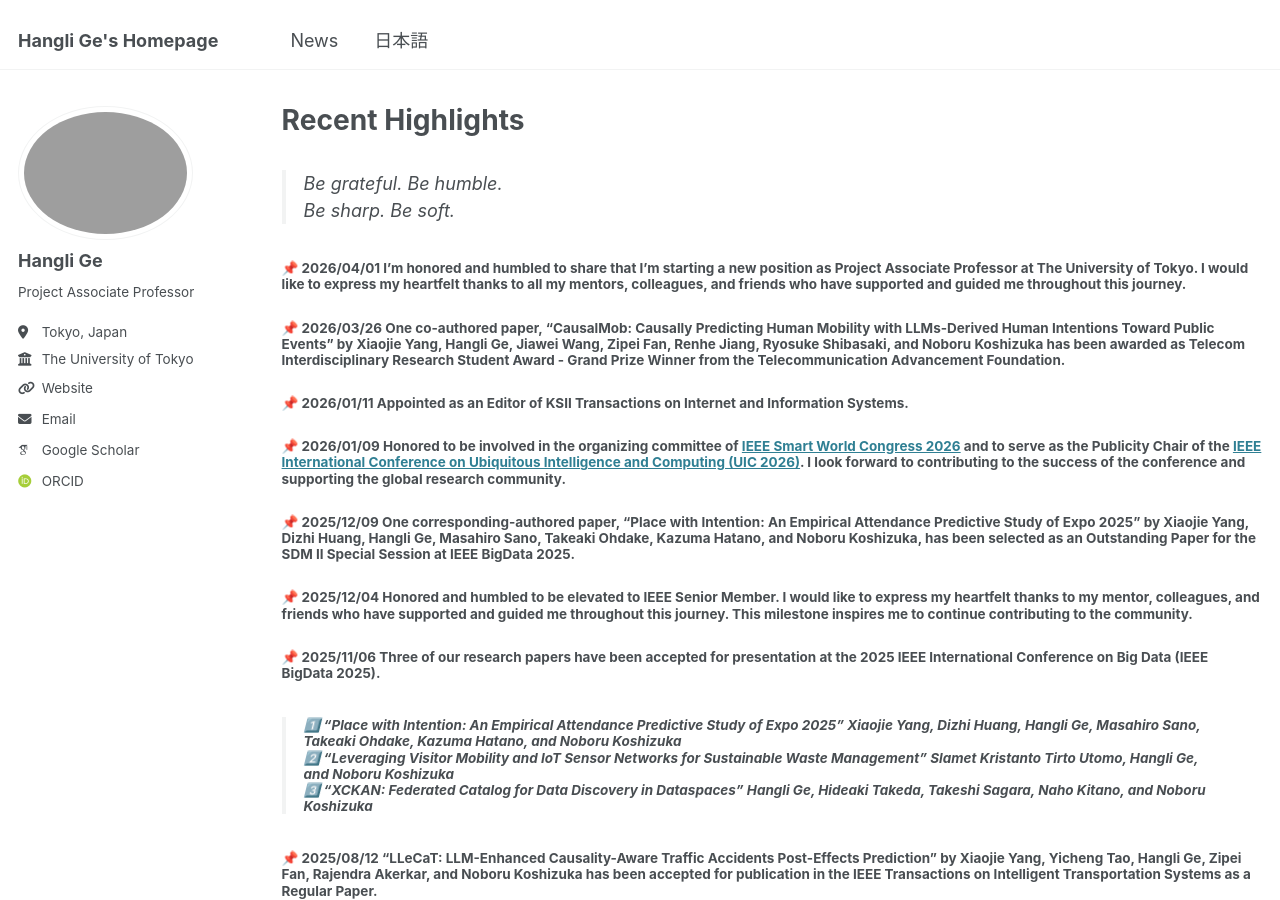
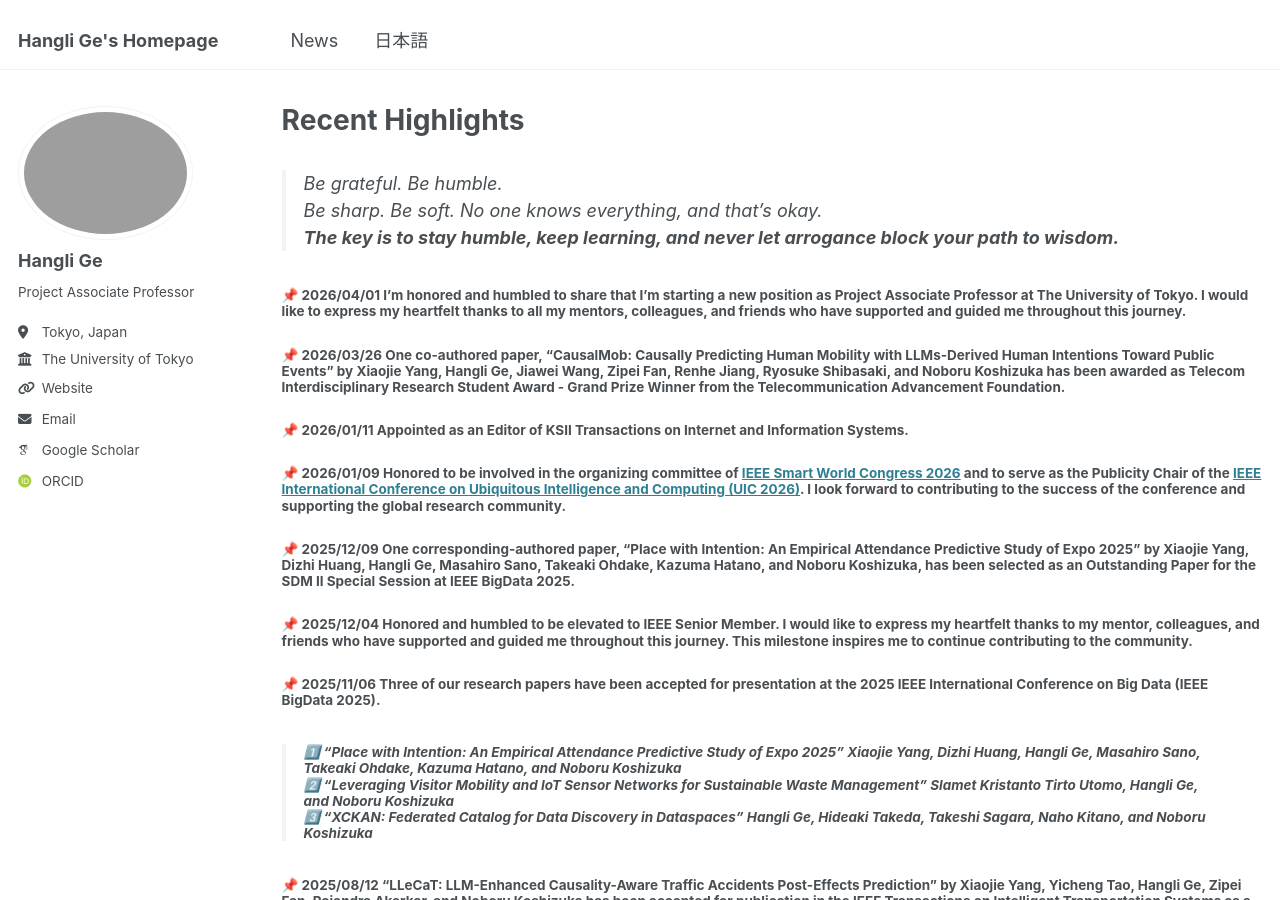
Before and after one commit to christie888/christie888.github.io, a Jekyll site: the page built from _pages/post.md, in a window 1280 px wide and 900 px high. Built offline with Jekyll 4.4.1, drawn with Linux system fonts in a browser that asks for light colours; some web fonts are replaced.

Commit message:
Update post.md

```diff
--- a/_pages/post.md
+++ b/_pages/post.md
@@ -6,6 +6,8 @@
 
 >Be grateful. Be humble.
 <br>Be sharp. Be soft.
+> No one knows everything, and that's okay.<br>
+**The key is to stay humble, keep learning, and never let arrogance block your path to wisdom.**
 
 
 ##### 📌 2026/04/01 I’m honored and humbled to share that I’m starting a new position as Project Associate Professor at The University of Tokyo. I would like to express my heartfelt thanks to all my mentors, colleagues, and friends who have supported and guided me throughout this journey.
```
